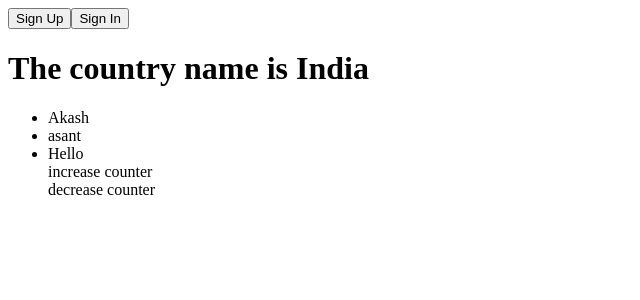
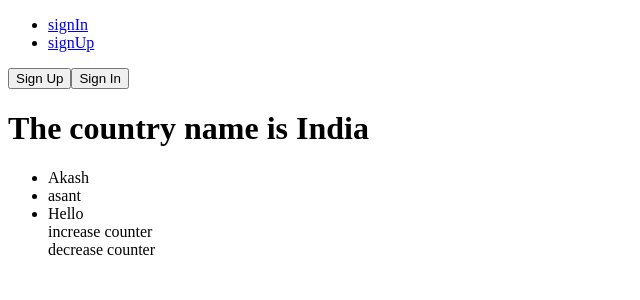
Before and after one commit to basant93/react, a React (Create React App) app: page / in a window 1280 px wide. Shown: the top 300 px of the page, without its empty margins (0-640 px from the left). Built offline with nearby package versions, Linux system fonts and the light colour scheme.

Commit message:
add route

```diff
--- a/src/Header.js
+++ b/src/Header.js
@@ -6,10 +6,14 @@ class Header extends Component{
 
         return(
 
+            <ul>
             <className>
-                <li><a href="/signIn"> signIn</a></li>
+                <li className="App-Ink"><a href="/signIn"> signIn</a></li>
                 <li><a href="/signUp"> signUp</a></li>
             </className>
+            </ul>
         );
     }
 }
+
+export default Header;
--- a/src/main.js
+++ b/src/main.js
@@ -23,6 +23,7 @@ import RenderList from './RenderList';
 import HOC from './HOC';
 import CountryContext from './Context';
 import {BrowserRouter, Route} from 'react-router-dom';
+import Header from './Header';
 
 class Main extends Component {
 
@@ -93,6 +94,7 @@ class Main extends Component {
 
 <div>
 {/* <Route path="/" exact render={() => <h1> Hello  load 1</h1>}/> */}
+<Header />
 <Route path="/signIn" exact component={SignIn}/>
 <Route path="/signUp" component={SignUp}/>
 {/* <Route path="/" render={() => <h1> Hello  router load 2</h1>}/> */}
```
